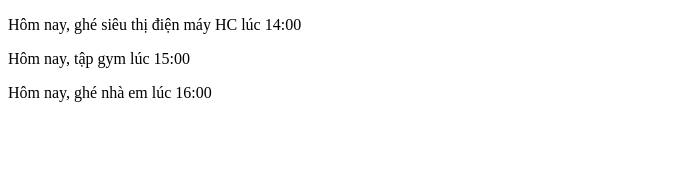
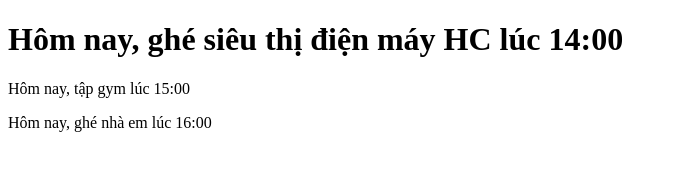
Before and after one commit to xuanthanghlqn02/xuanthanghlqn02.github.io, a plain HTML site: page index.html in a window 1280 px wide. Shown: the whole page, without its empty margins (0-677 px from the left). Drawn offline with Linux system fonts and the light colour scheme.

Commit message:
Update index.html

```diff
--- a/index.html
+++ b/index.html
@@ -7,7 +7,7 @@
     <title>Document</title>
 </head>
 <body>
-    <p>Hôm nay, ghé siêu thị điện máy HC lúc 14:00</p>
+    <h1>Hôm nay, ghé siêu thị điện máy HC lúc 14:00</h1>
     <p>Hôm nay, tập gym lúc 15:00</p>
     <p>Hôm nay, ghé nhà em lúc 16:00</p>
 </body>
```
